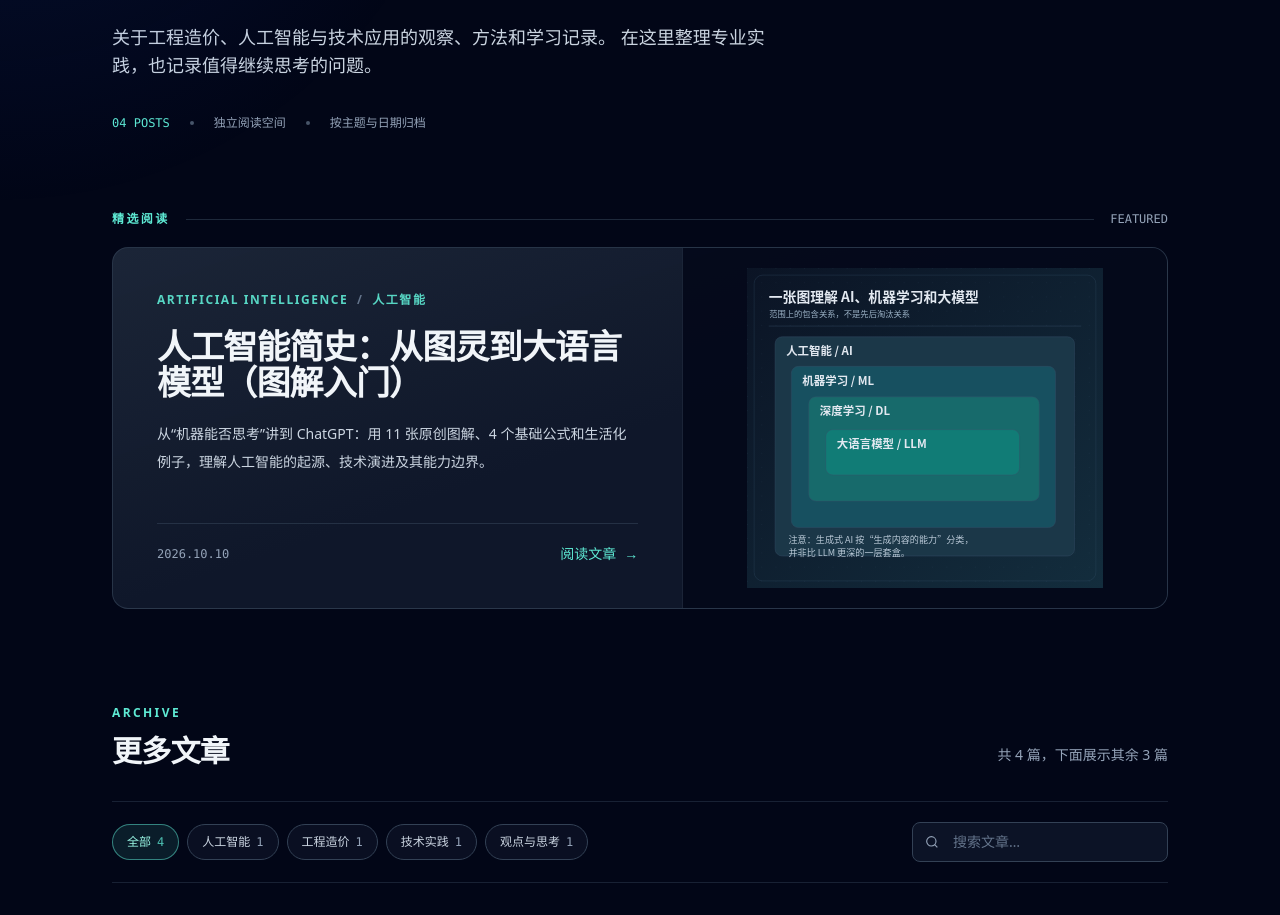
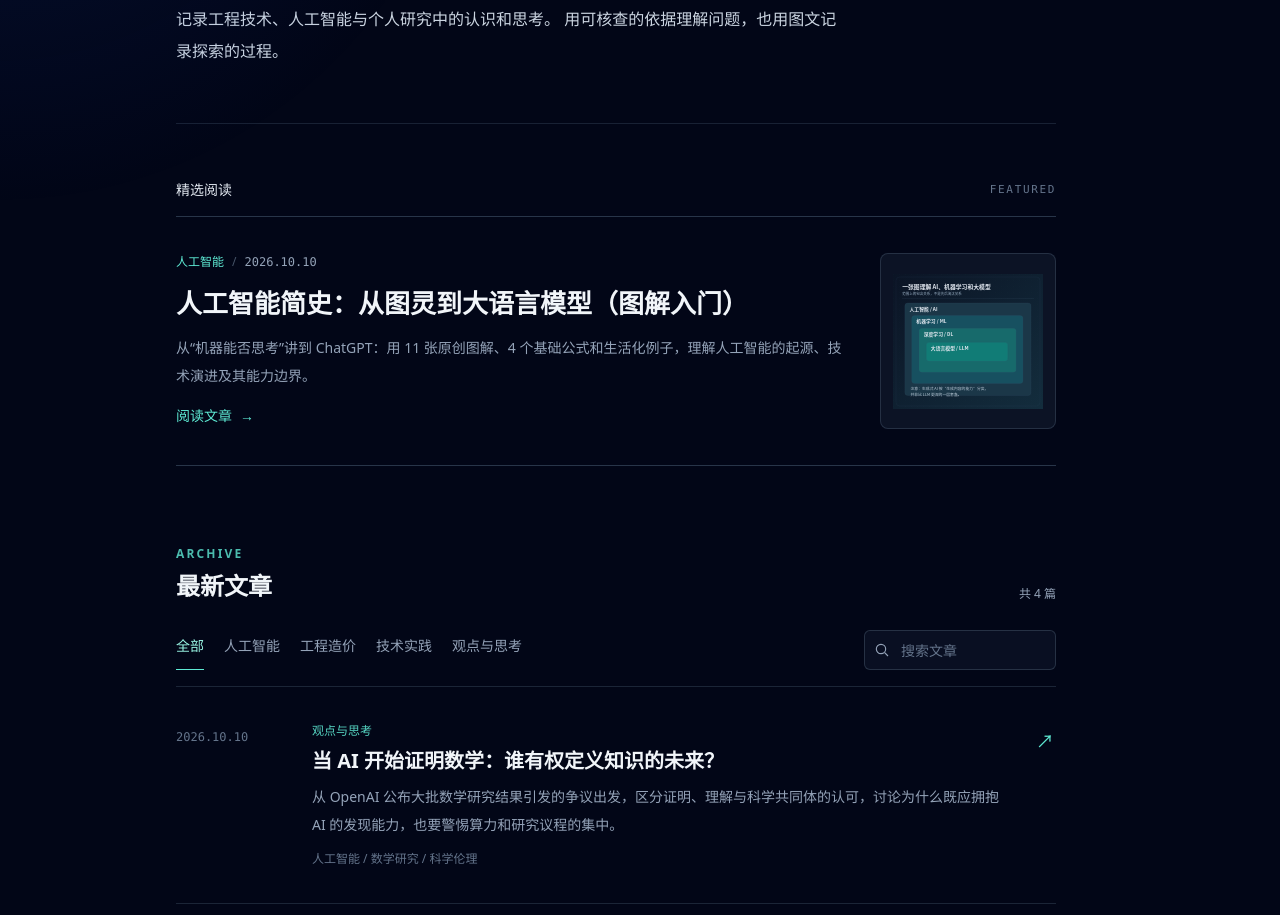
Before and after one commit to Zhangwier/zhangwier.github.io, a Next.js app: page /blog in a window 1280 px wide. Shown: the part 274-1189 px from the top of the page. Built offline with nearby package versions, Linux system fonts and the light colour scheme.

Commit message:
Simplify portfolio icons and redesign blog as an editorial journal

```diff
--- a/app/blog/page.tsx
+++ b/app/blog/page.tsx
@@ -20,26 +20,19 @@ export default function BlogIndexPage() {
   const posts = getAllPostMetas();
 
   return (
-    <div className="mx-auto max-w-6xl px-5 sm:px-8 lg:px-12">
-      <header className="relative pb-12 pt-16 sm:pb-16 sm:pt-20 lg:pb-20 lg:pt-24">
-        <p className="text-xs font-semibold uppercase tracking-[0.24em] text-teal-300/90">ZHANGWEX / FIELD NOTES</p>
-        <h1 className="mt-6 text-4xl font-semibold leading-tight tracking-tight text-slate-100 sm:text-5xl lg:text-[60px]">
+    <div className="mx-auto max-w-5xl px-5 sm:px-8 lg:px-12">
+      <header className="max-w-[880px] border-b border-slate-800/80 pb-11 pt-14 sm:pb-14 sm:pt-20 lg:pt-24">
+        <p className="text-xs font-medium uppercase tracking-[0.19em] text-teal-300/85">ZHANGWEX / FIELD NOTES</p>
+        <h1 className="mt-5 text-4xl font-semibold leading-tight tracking-tight text-slate-100 sm:text-5xl">
           研究与写作<span className="text-teal-300">.</span>
         </h1>
-        <p className="mt-6 max-w-2xl text-base leading-8 text-slate-300 sm:text-lg">
-          关于工程造价、人工智能与技术应用的观察、方法和学习记录。
-          在这里整理专业实践，也记录值得继续思考的问题。
+        <p className="mt-5 max-w-2xl text-base leading-8 text-slate-300">
+          记录工程技术、人工智能与个人研究中的认识和思考。
+          用可核查的依据理解问题，也用图文记录探索的过程。
         </p>
-        <div className="mt-9 flex flex-wrap items-center gap-x-5 gap-y-2 text-xs text-slate-400">
-          <span className="font-mono text-teal-300">{String(posts.length).padStart(2, '0')} POSTS</span>
-          <span aria-hidden="true" className="h-1 w-1 rounded-full bg-slate-600" />
-          <span>独立阅读空间</span>
-          <span aria-hidden="true" className="h-1 w-1 rounded-full bg-slate-600" />
-          <span>按主题与日期归档</span>
-        </div>
       </header>
 
-      <BlogExplorer posts={posts} />
+      <div className="pt-11 sm:pt-14"><BlogExplorer posts={posts} /></div>
     </div>
   );
 }
--- a/components/blog/BlogExplorer.tsx
+++ b/components/blog/BlogExplorer.tsx
@@ -2,196 +2,138 @@
 
 import Link from 'next/link';
 import { useMemo, useState } from 'react';
-import type { PostMeta, PostCategory } from '@/lib/posts';
+import type { PostMeta } from '@/lib/posts';
 
 const categories = ['全部', '人工智能', '工程造价', '技术实践', '观点与思考'] as const;
-type SelectedCategory = (typeof categories)[number];
-
-const categoryEnglish: Record<PostCategory, string> = {
-  人工智能: 'ARTIFICIAL INTELLIGENCE',
-  工程造价: 'COST ENGINEERING',
-  技术实践: 'TECHNICAL PRACTICE',
-  观点与思考: 'IDEAS & PERSPECTIVES',
-};
-
-function displayDate(date: string) {
-  return date.replace(/-/g, '.');
-}
-
-function ArticleCover({ post, featured = false }: { post: PostMeta; featured?: boolean }) {
-  return (
-    <div className={featured
-      ? 'relative flex min-h-[230px] items-center justify-center overflow-hidden border-t border-slate-700/50 bg-slate-950/80 p-5 lg:min-h-[350px] lg:border-l lg:border-t-0'
-      : 'relative flex h-44 items-center justify-center overflow-hidden border-b border-slate-700/50 bg-slate-950/80 p-3'
-    }>
-      {post.cover ? (
-        // Static, author-maintained illustrations served from the same GitHub Pages site.
-        // eslint-disable-next-line @next/next/no-img-element
-        <img
-          src={post.cover}
-          alt={`《${post.title}》的主题示意图`}
-          loading={featured ? 'eager' : 'lazy'}
-          className="h-full max-h-[320px] w-full object-contain transition-transform duration-500 group-hover:scale-[1.025] motion-reduce:transform-none motion-reduce:transition-none"
-        />
-      ) : (
-        <span aria-hidden="true" className="font-mono text-6xl font-semibold tracking-[-0.1em] text-teal-300/30">
-          ZW
-        </span>
-      )}
-    </div>
-  );
-}
+type CategoryFilter = (typeof categories)[number];
+const shortDate = (date: string) => date.replace(/-/g, '.');
 
 export default function BlogExplorer({ posts }: { posts: PostMeta[] }) {
-  const [selected, setSelected] = useState<SelectedCategory>('全部');
-  const [query, setQuery] = useState('');
+  const [category, setCategory] = useState<CategoryFilter>('全部');
+  const [keyword, setKeyword] = useState('');
+  const query = keyword.trim().toLocaleLowerCase();
+  const defaultView = category === '全部' && !query;
   const featured = posts.find(post => post.featured) ?? posts[0];
-  const normalizedQuery = query.trim().toLocaleLowerCase();
-  const isDefault = selected === '全部' && normalizedQuery.length === 0;
 
-  const visiblePosts = useMemo(() => posts.filter(post => {
-    const matchesCategory = selected === '全部' || post.category === selected;
-    const haystack = [post.title, post.summary, post.category, ...post.tags].join(' ').toLocaleLowerCase();
-    return matchesCategory && (!normalizedQuery || haystack.includes(normalizedQuery));
-  }), [posts, selected, normalizedQuery]);
+  const matches = useMemo(() => posts.filter(post => {
+    if (category !== '全部' && post.category !== category) return false;
+    const terms = [post.title, post.summary, post.category, ...post.tags].join(' ').toLocaleLowerCase();
+    return !query || terms.includes(query);
+  }), [posts, category, query]);
 
-  const archivePosts = isDefault && featured
-    ? visiblePosts.filter(post => post.slug !== featured.slug)
-    : visiblePosts;
+  const archive = defaultView && featured
+    ? matches.filter(post => post.slug !== featured.slug)
+    : matches;
 
   return (
-    <>
-      {isDefault && featured && (
-        <section aria-labelledby="featured-heading" className="mb-20 sm:mb-24">
-          <div className="mb-5 flex items-center gap-4">
-            <h2 id="featured-heading" className="text-xs font-semibold uppercase tracking-[0.2em] text-teal-300">精选阅读</h2>
-            <div aria-hidden="true" className="h-px flex-1 bg-slate-800" />
-            <span className="font-mono text-xs text-slate-400">FEATURED</span>
+    <div className="max-w-[880px]">
+      {defaultView && featured && (
+        <section aria-labelledby="featured-heading" className="pb-16 sm:pb-20">
+          <div className="mb-4 flex items-center justify-between gap-4">
+            <h2 id="featured-heading" className="text-sm font-medium text-slate-200">精选阅读</h2>
+            <span className="font-mono text-[11px] tracking-[0.15em] text-slate-500">FEATURED</span>
           </div>
-          <Link
-            href={`/blog/${featured.slug}/`}
-            className="group grid overflow-hidden rounded-2xl border border-slate-700/70 bg-gradient-to-br from-slate-800/90 via-slate-900 to-slate-900 transition-all duration-300 hover:border-teal-300/50 hover:shadow-[0_18px_60px_-24px_rgba(45,212,191,0.15)] focus-visible:border-teal-300 motion-reduce:transition-none lg:grid-cols-[1.08fr_0.92fr]"
-          >
-            <div className="flex flex-col justify-between gap-10 p-6 sm:p-9 lg:p-11">
-              <div>
-                <p className="text-xs font-semibold uppercase tracking-[0.13em] text-teal-300/90">
-                  {categoryEnglish[featured.category]} <span className="mx-1 text-slate-500">/</span> {featured.category}
+          <Link href={`/blog/${featured.slug}/`}
+            className="group flex items-center gap-4 border-y border-slate-700/80 py-7 transition-colors hover:border-teal-300/50 focus-visible:border-teal-300 sm:gap-9 sm:py-9">
+            <div className="min-w-0 flex-1">
+              <p className="text-xs font-medium text-teal-300">
+                {featured.category}
+                <span className="mx-2 text-slate-600">/</span>
+                <time dateTime={featured.date} className="font-mono text-slate-400">{shortDate(featured.date)}</time>
               </p>
-                <h3 className="mt-5 text-2xl font-semibold leading-snug tracking-tight text-slate-100 transition-colors group-hover:text-teal-100 sm:text-3xl lg:text-[34px]">
+              <h3 className="mt-4 text-xl font-semibold leading-snug text-slate-100 transition-colors group-hover:text-teal-200 sm:text-[26px]">
                 {featured.title}
               </h3>
-                {featured.summary && (
-                  <p className="mt-5 max-w-xl text-sm leading-7 text-slate-300">{featured.summary}</p>
-                )}
-              </div>
-              <div className="flex items-center justify-between gap-3 border-t border-slate-700/60 pt-5">
-                <time dateTime={featured.date} className="font-mono text-xs text-slate-400">
-                  {displayDate(featured.date)}
-                </time>
-                <span className="inline-flex items-center gap-2 text-sm font-medium text-teal-300">
-                  阅读文章
-                  <span aria-hidden="true" className="transition-transform group-hover:translate-x-1 motion-reduce:transform-none">→</span>
+              {featured.summary && <p className="mt-3 line-clamp-3 text-sm leading-7 text-slate-400 sm:line-clamp-2">{featured.summary}</p>}
+              <span className="mt-4 inline-flex items-center gap-2 text-sm font-medium text-teal-300">
+                阅读文章 <span aria-hidden="true" className="transition-transform group-hover:translate-x-1 motion-reduce:transform-none">→</span>
               </span>
             </div>
+            {featured.cover && (
+              <div className="flex h-28 w-28 shrink-0 items-center justify-center overflow-hidden rounded-lg border border-slate-700/65 bg-slate-900/80 p-2 sm:h-44 sm:w-44 sm:p-3">
+                {/* eslint-disable-next-line @next/next/no-img-element */}
+                <img src={featured.cover} alt="" loading="eager"
+                  className="h-full w-full object-contain transition-transform duration-500 group-hover:scale-[1.03] motion-reduce:transform-none motion-reduce:transition-none" />
               </div>
-            <ArticleCover post={featured} featured />
+            )}
           </Link>
         </section>
       )}
 
-      <section id="articles" aria-labelledby="archive-heading" className="scroll-mt-28">
+      <section id="articles" aria-labelledby="archive-heading" className="scroll-mt-24">
         <div className="flex flex-wrap items-end justify-between gap-4">
           <div>
-            <p className="text-xs font-semibold uppercase tracking-[0.2em] text-teal-300">ARCHIVE</p>
-            <h2 id="archive-heading" className="mt-3 text-2xl font-semibold tracking-tight text-slate-100 sm:text-3xl">
-              {isDefault ? '更多文章' : '文章归档'}
+            <p className="text-xs font-semibold uppercase tracking-[0.18em] text-teal-300/80">ARCHIVE</p>
+            <h2 id="archive-heading" className="mt-2 text-xl font-semibold text-slate-100 sm:text-2xl">
+              {defaultView ? '最新文章' : '文章归档'}
             </h2>
           </div>
-          <p className="pb-1 text-sm text-slate-400" aria-live="polite">
-            {isDefault ? `共 ${posts.length} 篇，下面展示其余 ${archivePosts.length} 篇` : `找到 ${archivePosts.length} 篇文章`}
+          <p role="status" className="text-xs text-slate-400">
+            {defaultView ? `共 ${posts.length} 篇` : `找到 ${archive.length} 篇`}
           </p>
         </div>
 
-        <div className="mt-8 flex flex-col gap-5 border-y border-slate-800/80 py-5 lg:flex-row lg:items-center lg:justify-between">
-          <div role="group" aria-label="按主题筛选" className="flex flex-wrap gap-2">
-            {categories.map(category => {
-              const active = selected === category;
-              const count = category === '全部' ? posts.length : posts.filter(post => post.category === category).length;
-              return (
-                <button
-                  key={category}
-                  type="button"
-                  aria-pressed={active}
-                  onClick={() => setSelected(category)}
-                  className={`inline-flex min-h-9 items-center gap-1.5 rounded-full border px-3.5 py-1.5 text-xs font-medium transition-colors focus-visible:ring-2 focus-visible:ring-teal-300 motion-reduce:transition-none ${active
-                    ? 'border-teal-300/50 bg-teal-300/10 text-teal-200'
-                    : 'border-slate-700 bg-slate-900/60 text-slate-300 hover:border-slate-500 hover:text-slate-100'
-                  }`}
-                >
-                  {category}
-                  <span className={active ? 'font-mono text-teal-300/80' : 'font-mono text-slate-400'}>{count}</span>
+        <div className="mt-7 flex flex-col gap-4 border-b border-slate-800/90 pb-4 sm:flex-row sm:items-end sm:justify-between">
+          <div role="group" aria-label="主题筛选" className="flex max-w-full gap-5 overflow-x-auto whitespace-nowrap">
+            {categories.map(item => (
+              <button key={item} type="button" aria-pressed={category === item}
+                onClick={() => setCategory(item)}
+                className={`-mb-px inline-flex min-h-10 shrink-0 items-center border-b-2 pb-2 text-sm transition-colors focus-visible:text-teal-200 ${category === item
+                  ? 'border-teal-300 font-medium text-teal-200'
+                  : 'border-transparent text-slate-400 hover:border-slate-600 hover:text-slate-200'}`}>
+                {item}
               </button>
-              );
-            })}
+            ))}
           </div>
-
-          <label className="relative block w-full shrink-0 lg:w-64">
-            <span className="sr-only">搜索文章标题、摘要和标签</span>
-            <svg className="pointer-events-none absolute left-3 top-1/2 h-4 w-4 -translate-y-1/2 text-slate-400" viewBox="0 0 24 24" fill="none" stroke="currentColor" strokeWidth="1.7" aria-hidden="true">
-              <circle cx="11" cy="11" r="7" />
-              <path d="m20 20-4-4" />
+          <label className="relative block w-full sm:w-48 sm:shrink-0">
+            <span className="sr-only">搜索文章</span>
+            <svg aria-hidden="true" className="pointer-events-none absolute left-2.5 top-1/2 h-4 w-4 -translate-y-1/2 text-slate-400"
+              viewBox="0 0 24 24" fill="none" stroke="currentColor" strokeWidth="1.7">
+              <circle cx="10.5" cy="10.5" r="7" /><path d="m16 16 5 5" />
             </svg>
-            <input
-              type="search"
-              value={query}
-              onChange={event => setQuery(event.target.value)}
-              placeholder="搜索文章…"
-              className="min-h-10 w-full rounded-lg border border-slate-700 bg-slate-900/80 py-2 pl-10 pr-3 text-sm text-slate-100 placeholder:text-slate-500 focus:border-teal-300 focus:outline-none"
-            />
+            <input type="search" value={keyword} onChange={event => setKeyword(event.target.value)}
+              placeholder="搜索文章"
+              className="h-10 w-full rounded-md border border-slate-700/70 bg-slate-900/60 pl-9 pr-3 text-sm text-slate-100 placeholder:text-slate-500 focus:border-teal-300 focus:outline-none" />
           </label>
         </div>
 
-        {archivePosts.length > 0 ? (
-          <ul className="mt-8 grid gap-5 md:grid-cols-2">
-            {archivePosts.map(post => (
-              <li key={post.slug} className="min-w-0">
-                <Link
-                  href={`/blog/${post.slug}/`}
-                  className="group flex h-full flex-col overflow-hidden rounded-xl border border-slate-800 bg-slate-900/70 transition-all duration-300 hover:-translate-y-0.5 hover:border-slate-600 hover:bg-slate-900 focus-visible:border-teal-300 motion-reduce:transform-none motion-reduce:transition-none"
-                >
-                  <ArticleCover post={post} />
-                  <div className="flex flex-1 flex-col p-5 sm:p-6">
-                    <div className="flex flex-wrap items-center justify-between gap-3">
-                      <span className="text-xs font-medium text-teal-300">{post.category}</span>
-                      <time className="font-mono text-xs text-slate-400" dateTime={post.date}>{displayDate(post.date)}</time>
-                    </div>
-                    <h3 className="mt-3 text-lg font-semibold leading-relaxed text-slate-100 transition-colors group-hover:text-teal-200">
+        {archive.length ? (
+          <ol className="divide-y divide-slate-800/90">
+            {archive.map(post => (
+              <li key={post.slug}>
+                <Link href={`/blog/${post.slug}/`}
+                  className="group -mx-3 grid gap-4 rounded-lg px-3 py-7 transition-colors hover:bg-slate-900/75 focus-visible:bg-slate-900/75 sm:grid-cols-[7rem_minmax(0,1fr)_1.25rem] sm:gap-6 sm:py-9">
+                  <time dateTime={post.date} className="hidden pt-1.5 font-mono text-xs tabular-nums text-slate-500 sm:block">
+                    {shortDate(post.date)}
+                  </time>
+                  <div className="min-w-0">
+                    <p className="text-xs font-medium text-teal-300/90">
+                      {post.category}
+                      <span className="mx-2 text-slate-600 sm:hidden">·</span>
+                      <time dateTime={post.date} className="font-mono text-slate-400 sm:hidden">{shortDate(post.date)}</time>
+                    </p>
+                    <h3 className="mt-2 text-lg font-semibold leading-relaxed text-slate-100 transition-colors group-hover:text-teal-200 sm:text-xl">
                       {post.title}
                     </h3>
-                    <p className="mt-3 line-clamp-3 flex-1 text-sm leading-7 text-slate-400">{post.summary}</p>
-                    <div className="mt-6 flex items-center justify-between gap-4 border-t border-slate-800 pt-4">
-                      <span className="truncate text-xs text-slate-400">{post.tags.slice(0, 2).join(' / ')}</span>
-                      <span aria-hidden="true" className="shrink-0 text-sm text-teal-300 transition-transform group-hover:translate-x-1 motion-reduce:transform-none">→</span>
+                    {post.summary && <p className="mt-2 line-clamp-2 text-sm leading-7 text-slate-400">{post.summary}</p>}
+                    <p className="mt-3 truncate text-xs text-slate-500">{post.tags.slice(0, 3).join(' / ')}</p>
                   </div>
-                  </div>
+                  <span aria-hidden="true" className="hidden pt-1 text-lg text-teal-300 transition-transform group-hover:translate-x-1 motion-reduce:transform-none sm:block">↗</span>
                 </Link>
               </li>
             ))}
-          </ul>
+          </ol>
         ) : (
-          <div className="mt-8 rounded-xl border border-dashed border-slate-700 bg-slate-900/40 px-6 py-12 text-center">
-            <p className="text-base font-medium text-slate-200">没有找到匹配的文章</p>
-            <p className="mt-2 text-sm text-slate-400">可以更换关键词，或返回全部文章。</p>
-            <button
-              type="button"
-              onClick={() => { setSelected('全部'); setQuery(''); }}
-              className="mt-5 rounded-lg border border-teal-300/50 px-4 py-2 text-sm font-medium text-teal-200 hover:bg-teal-300/10"
-            >
+          <div className="py-14 text-center">
+            <p className="font-medium text-slate-200">没有找到匹配的文章</p>
+            <p className="mt-2 text-sm text-slate-400">换个关键词试试，或者返回全部文章。</p>
+            <button type="button" onClick={() => { setCategory('全部'); setKeyword(''); }}
+              className="mt-5 rounded-lg border border-slate-700 px-4 py-2 text-sm text-teal-200 hover:border-teal-300">
               查看全部文章
             </button>
           </div>
         )}
       </section>
-    </>
+    </div>
   );
 }
```
Also changed, not shown: app/blog/[slug]/page.tsx (+55 -68 lines), app/globals.css (+32 -0 lines), components/Social.tsx (+34 -51 lines), 1 other file (tests, documents, lock files or other folders). Lines whose indentation alone changed are shown as unchanged.
